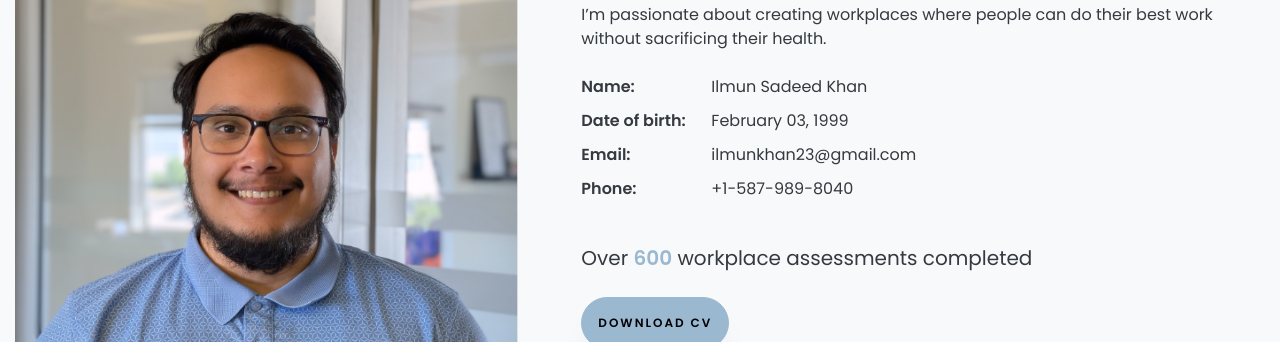
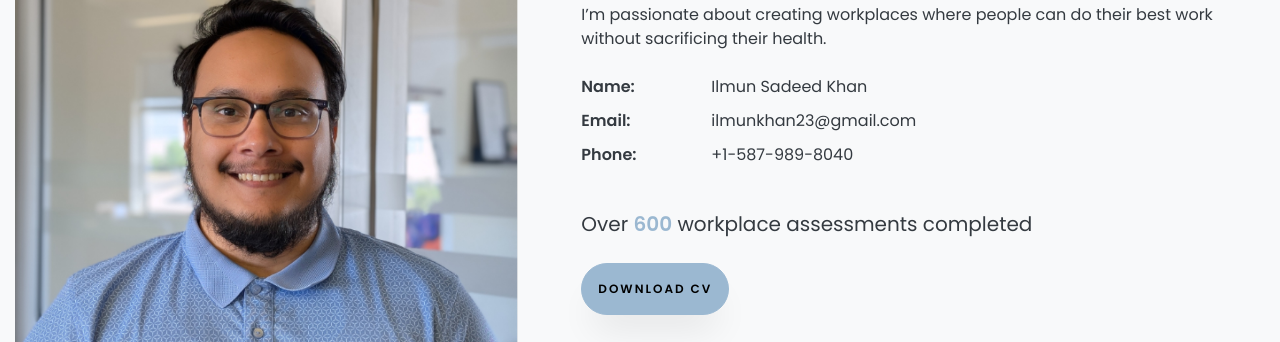
Before and after one commit to dave-cao/ilmun-khan-portfolio, a plain HTML site: page index.html in a window 1280 px wide. Shown: the part 758-1100 px from the top of the page. Drawn offline with nearby package versions, Linux system fonts and the light colour scheme; files whose address does not match are found by name.

Commit message:
Got rid of date of birth

```diff
--- a/index.html
+++ b/index.html
@@ -205,7 +205,6 @@
 								sacrificing their health.</p>
 							<ul class="about-info mt-4 px-md-0 px-2">
 								<li class="d-flex"><span>Name:</span> <span>Ilmun Sadeed Khan</span></li>
-								<li class="d-flex"><span>Date of birth:</span> <span>February 03, 1999</span></li>
 								<li class="d-flex"><span>Email:</span> <span>ilmunkhan23@gmail.com</span></li>
 								<li class="d-flex"><span>Phone: </span> <span>+1-587-989-8040</span></li>
 							</ul>
```
